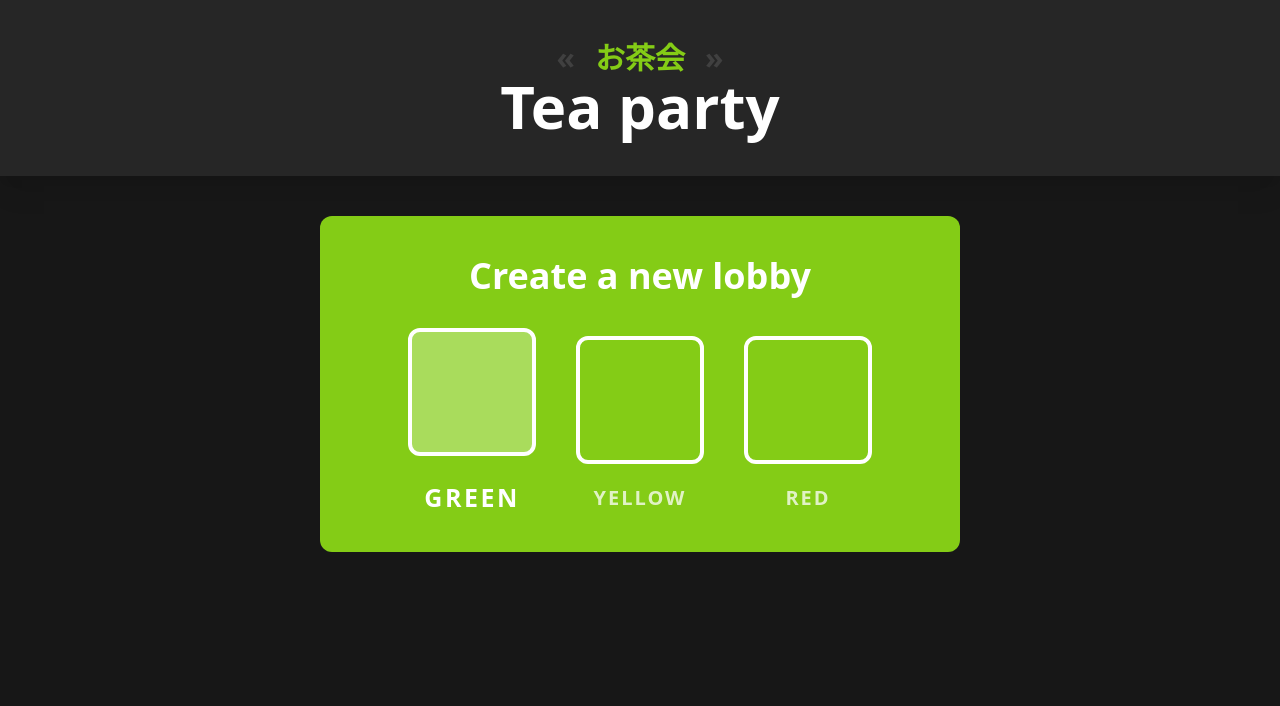
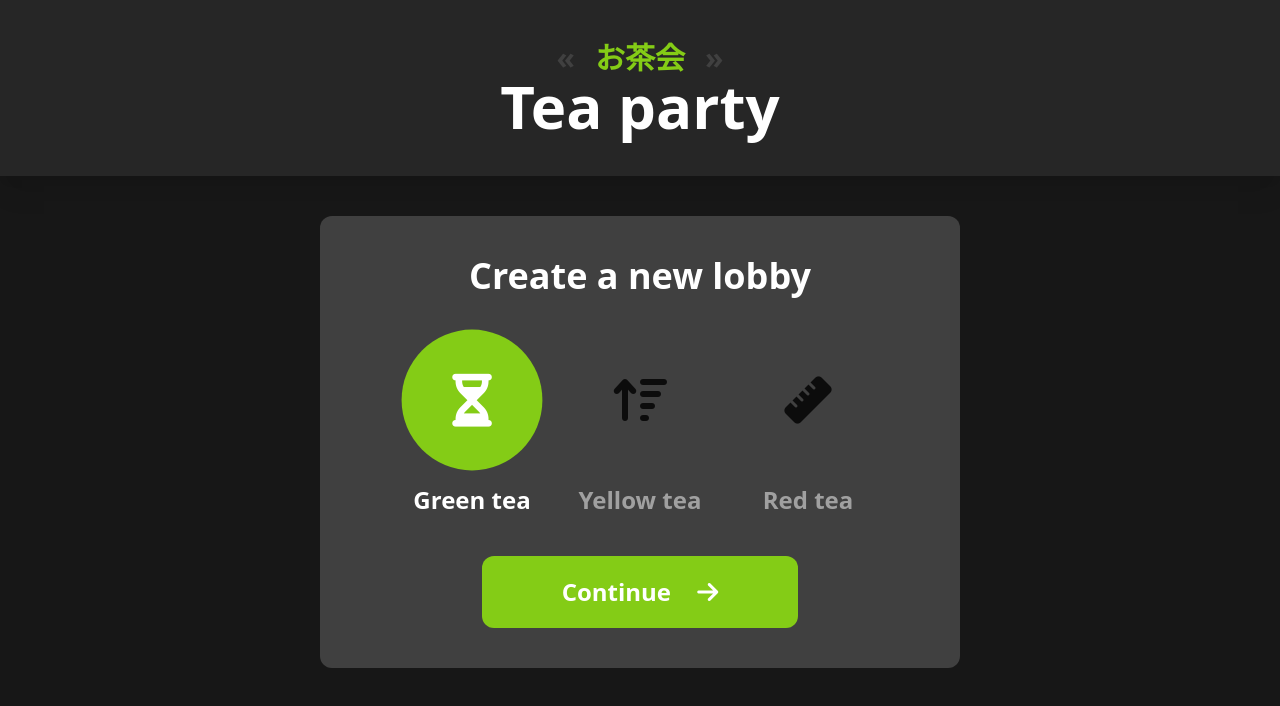
Before and after one commit to jirkavrba/tea-party, a Vue app in the folder src/main/resources/client/: page /#/create-lobby in a window 1280 px wide. Shown: the top 706 px of the page. Built offline with nearby package versions, Linux system fonts and the light colour scheme.

Commit message:
Implement creating lobbies

```diff
--- a/src/main/resources/client/src/api/client.js
+++ b/src/main/resources/client/src/api/client.js
@@ -26,5 +26,9 @@ export default {
     async loadLobbies(token) {
         return await client.get("/api/lobbies", {headers: auth(token)})
             .then(response => response.data);
+    },
+    async createLobby(token, mode) {
+        return await client.post("/api/lobby/create", {mode: mode}, {headers: auth(token)})
+            .then(response => response.data);
     }
 }
--- /dev/null
+++ b/src/main/resources/client/src/helpers/mode.js
@@ -0,0 +1,36 @@
+const modes = {
+    "GreenTea": {
+        title: "Green tea",
+        description: "TODO",
+        icon: "fas fa-hourglass-half",
+        color: (component) => `${component}-green-500`,
+    },
+    "YellowTea": {
+        title: "Yellow tea",
+        description: "TODO",
+        icon: "fas fa-sort-amount-up",
+        color: (component) => `${component}-yellow-300`,
+    },
+    "RedTea": {
+        title: "Red tea",
+        description: "TODO",
+        icon: "fas fa-ruler",
+        color: (component) => `${component}-red-500`
+    },
+}
+
+const aliases = {
+    "green": "GreenTea",
+    "yellow": "YellowTea",
+    "red": "RedTea",
+}
+
+const optionally = (object, composition) =>
+    object !== null && typeof object !== "undefined"
+        ? composition(object)
+        : object
+
+export const alias = (mode) => aliases[mode]
+export const color = (mode, component) => optionally(modes[mode], o => o.color(component)) || `${component}-gray-500`
+export const icon  = (mode) => optionally(modes[mode], o => o.icon) || "fas fa-coffee"
+export const title = (mode) => optionally(modes[mode], o => o.title) || "Untitled game mode"
--- a/src/main/resources/client/src/store.js
+++ b/src/main/resources/client/src/store.js
@@ -11,9 +11,11 @@ const setOrRemoveLocalStorageItem = (key, value) => {
 }
 
 const whileLoading = async (store, callback) => {
-    await store.commit("setLoading", true)
-    await callback()
-    await store.commit("setLoading", false)
+    await store.commit("setLoading", true);
+    const response = await callback();
+    await store.commit("setLoading", false);
+
+    return response;
 }
 
 export default createStore({
@@ -50,6 +52,13 @@ export default createStore({
                 const lobbies = await client.loadLobbies(store.state.token);
                 await store.commit("setLobbies", lobbies);
             });
+        },
+        async createLobby(store, mode) {
+            const lobby = await whileLoading(store, async () => {
+                return await client.createLobby(store.state.token, mode);
+            });
+
+            return lobby;
         }
     },
     mutations: {
--- a/src/main/resources/client/src/views/CreateLobby.vue
+++ b/src/main/resources/client/src/views/CreateLobby.vue
@@ -1,23 +1,34 @@
 <template>
-  <div :class="`w-1/2 mx-auto transition bg-${selected}-500 p-10 rounded-xl text-center`">
+  <div :class="`w-1/2 mx-auto transition bg-gray-700 p-10 rounded-xl text-center`">
     <h1 class="text-4xl text-white font-black mb-10">Create a new lobby</h1>
     <div class="flex flex-row items-center justify-center">
       <div v-for="(mode, i) in ['green', 'yellow', 'red']" :key="i">
-        <div
-            :class="`transition transform mx-5 h-32 w-32 border-4 border-white cursor-pointer rounded-xl mb-5
-              ${selected === mode ? 'bg-white bg-opacity-30 -translate-y-2' : ''}`"
-            @click="select(mode)">
+        <div :class="`flex flex-row items-center justify-center transition transform mx-5 h-32 w-32 border-0 cursor-pointer rounded-full mb-5
+              ${color(mode, 'border')} ${color(mode, 'bg')}
+              ${selected === mode
+                  ? 'scale-110'
+                  : 'bg-opacity-30'
+              }`"
+             @click="select(mode)">
+          <i :class="`transition transform text-5xl ${icon(mode)} ${selected === mode ? 'text-white' : 'opacity-80 ' + color(mode, 'text') }`"></i>
         </div>
 
-        <div :class="`transition uppercase transform font-black text-xl tracking-widest text-white ${selected === mode ? 'scale-125' : 'scale-100 opacity-75'}`">
-          {{ mode }}
+        <div :class="`transition transform font-black text-2xl text-white ${selected === mode ? '' : 'scale-100 opacity-50'}`">
+          {{ title(mode) }}
         </div>
+
       </div>
     </div>
+
+    <button :class="`mt-10 transition px-20 py-5 rounded-xl text-white text-2xl font-black ${color(selected, 'bg')} hover:bg-opacity-80`" @click="submit()">
+      Continue
+      <i class="fas fa-arrow-right ml-5"></i>
+    </button>
   </div>
 </template>
 
 <script>
+import {alias, icon, title, color} from "../helpers/mode"
 export default {
   name: "CreateLobby",
   data: () => ({
@@ -26,7 +37,14 @@ export default {
   methods: {
     select(mode) {
       this.selected = mode;
-    }
+    },
+    async submit() {
+      const lobby = await this.$store.dispatch("createLobby", this.selected)
+      await this.$router.replace(`/lobby/${lobby.id}`)
+    },
+    icon: (mode) => icon(alias(mode)),
+    title: (mode) => title(alias(mode)),
+    color: (mode, component) => color(alias(mode), component),
   }
 }
 </script>
--- a/src/main/resources/client/src/views/Lobbies.vue
+++ b/src/main/resources/client/src/views/Lobbies.vue
@@ -25,6 +25,8 @@
   </div>
 </template>
 <script>
+import {icon, title, color} from "../helpers/mode"
+
 export default {
   name: "Lobbies",
   data: () => ({
@@ -41,34 +43,9 @@ export default {
     async loadLobbies() {
       await this.$store.dispatch("loadLobbies");
     },
-    // TODO: Extract mode helpers to a separate file
-    icon(mode) {
-      const titles = {
-        "GreenTea": "fa-hourglass-half",
-        "YellowTea": "fa-sort-amount-up",
-        "RedTea": "fa-ruler",
-      }
-
-      return titles[mode] || "coffee";
-    },
-    title(mode) {
-      const titles = {
-        "GreenTea": "Green tea",
-        "YellowTea": "Yellow tea",
-        "RedTea": "Red tea",
-      }
-
-      return titles[mode] || mode;
-    },
-    color(mode, type) {
-      const classes = {
-        "GreenTea": "green-500",
-        "YellowTea": "yellow-300",
-        "RedTea": "red-500",
-      }
-
-      return `${type}-${classes[mode] || "gray-500"}`;
-    }
+    icon: (mode) => icon(mode),
+    title: (mode) => title(mode),
+    color: (mode, component) => color(mode, component),
   },
   computed: {
     lobbies: function () {
```
